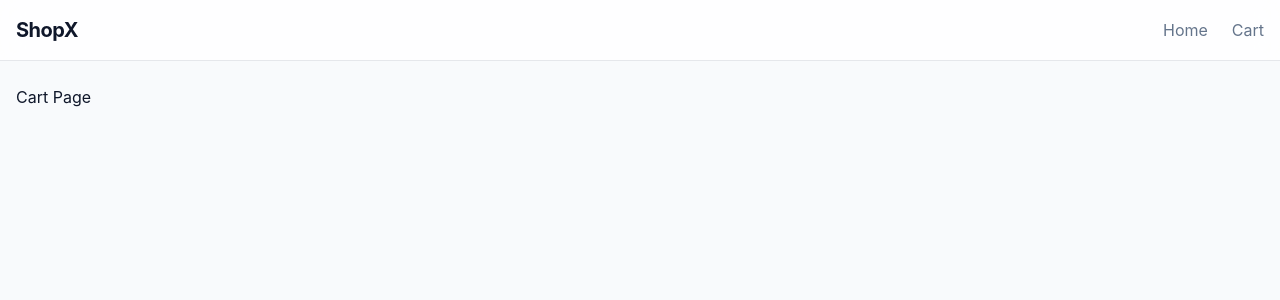
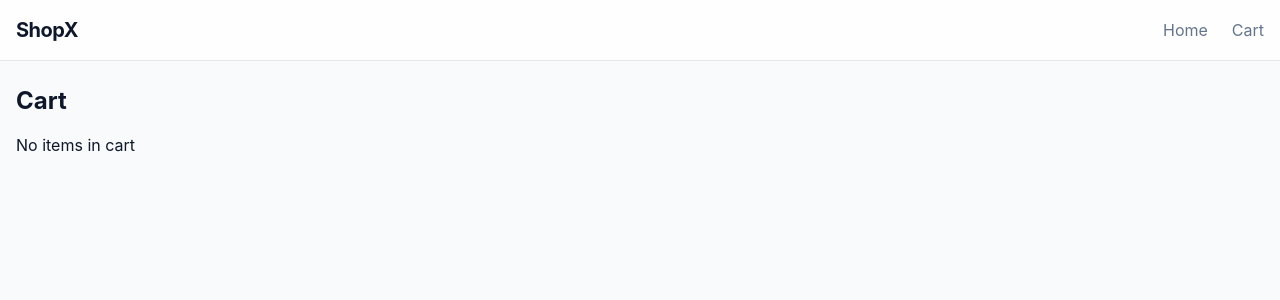
Before and after one commit to Naviralobo/ecommerce-react, a React (Vite) app: page /cart in a window 1280 px wide. Shown: the top 300 px of the page. Built offline with nearby package versions, Linux system fonts and the light colour scheme.

Commit message:
feat: implement cart functionality with Zustand and add-to-cart feature

```diff
--- a/src/pages/Cart.tsx
+++ b/src/pages/Cart.tsx
@@ -1,5 +1,24 @@
+import { useCartStore } from "../store/CartStore";
+
 const Cart = () => {
-  return <div>Cart Page</div>;
+  const cart = useCartStore((state) => state.cart);
+
+  return (
+    <div>
+      <h1 className="text-2xl font-bold mb-4">Cart</h1>
+
+      {cart.length === 0 ? (
+        <p>No items in cart</p>
+      ) : (
+        cart.map((item) => (
+          <div key={item.id} className="mb-4">
+            <p>{item.title}</p>
+            <p>Qty: {item.quantity}</p>
+          </div>
+        ))
+      )}
+    </div>
+  );
 };
 
 export default Cart;
--- a/src/pages/ProducDetails.tsx
+++ b/src/pages/ProducDetails.tsx
@@ -1,9 +1,12 @@
 import { useParams } from "react-router-dom";
 import { useProduct } from "../features/products/useProduct";
+import { useCartStore } from "../store/CartStore";
 
 const ProductDetails = () => {
   const { id } = useParams();
   const { data, isLoading, error } = useProduct(id!);
+
+  const addToCart = useCartStore((state) => state.addToCart);
 
   if (isLoading) return <p>Loading product...</p>;
   if (error || !data) return <p>Product not found</p>;
@@ -27,7 +30,10 @@ const ProductDetails = () => {
 
         <p className="text-xl font-bold mt-6">${data.price}</p>
 
-        <button className="mt-6 bg-(--color-accent) text-white px-6 py-2 rounded-lg hover:opacity-90 hover:cursor-pointer transition">
+        <button
+          onClick={() => addToCart(data)}
+          className="mt-6 bg-(--color-accent) text-white px-6 py-2 rounded-lg hover:opacity-90 hover:cursor-pointer transition"
+        >
           Add to Cart
         </button>
       </div>
--- /dev/null
+++ b/src/store/CartStore.ts
@@ -0,0 +1,35 @@
+import { create } from "zustand";
+import type { Product } from "../types/product";
+
+type CartItem = Product & {
+  quantity: number;
+};
+
+type CartState = {
+  cart: CartItem[];
+  addToCart: (product: Product) => void;
+};
+// set is a function provided by Zustand that allows you to update the state of the store. In this case, it's used to add products to the cart and manage the quantity of each product in the cart.
+export const useCartStore = create<CartState>((set) => ({
+  cart: [],
+
+  addToCart: (product) =>
+    // similar to prev state => new state, but with a function that takes the previous state as an argument and returns the new state based on it, allowing for more complex state updates that depend on the current state
+    set((state) => {
+      const existing = state.cart.find((item) => item.id === product.id);
+
+      if (existing) {
+        return {
+          cart: state.cart.map((item) =>
+            item.id === product.id
+              ? { ...item, quantity: item.quantity + 1 }
+              : item,
+          ),
+        };
+      }
+
+      return {
+        cart: [...state.cart, { ...product, quantity: 1 }],
+      };
+    }),
+}));
```
